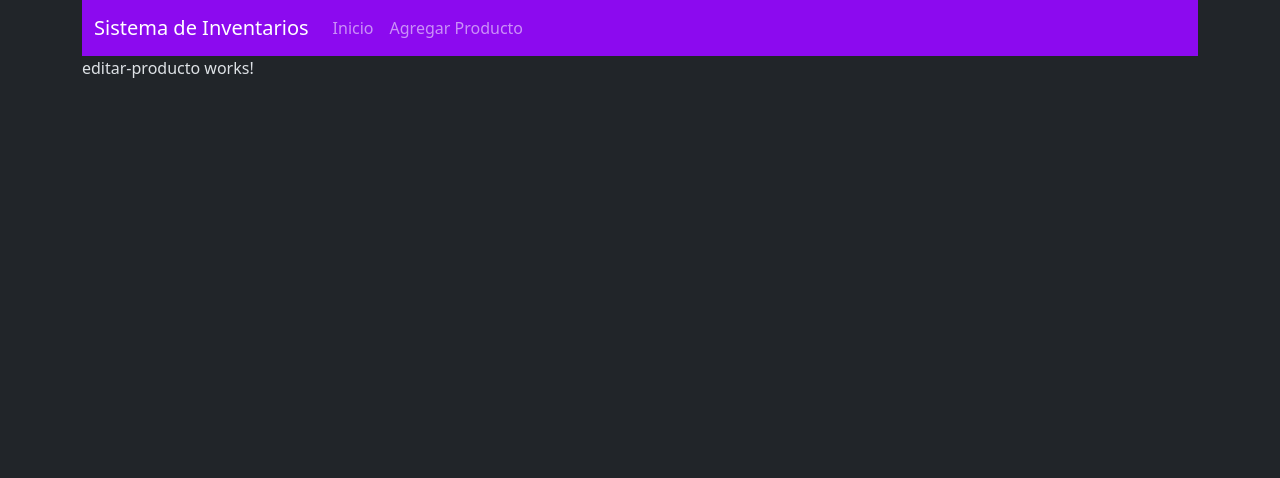
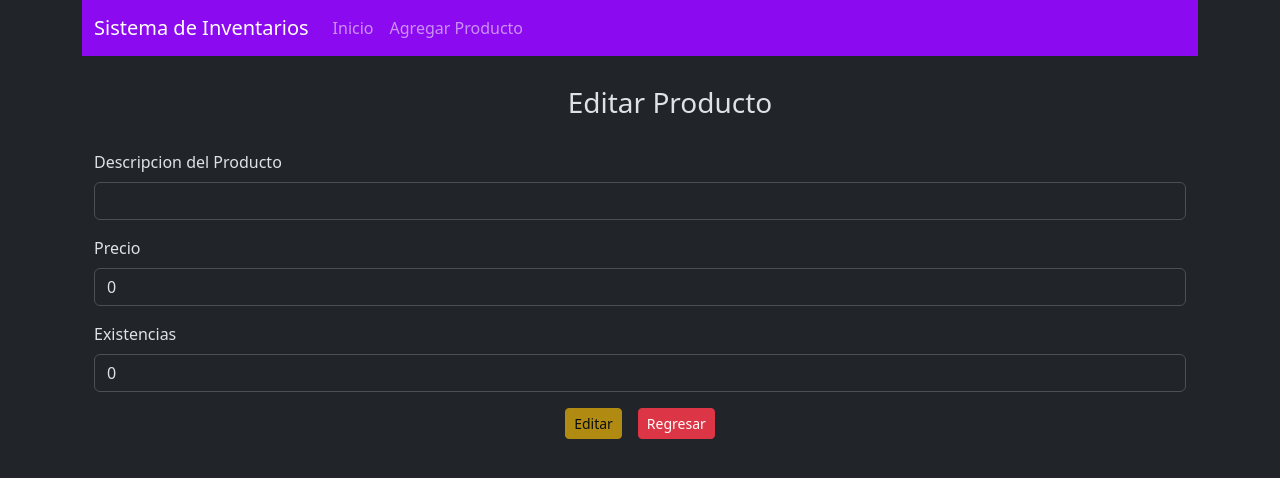
Before and after one commit to Kamigad/SistemaInvetarios, an Angular app in the folder frontend/: page /editar-producto/1 in a window 1280 px wide. Shown: the top 478 px of the page. Built offline with nearby package versions, Linux system fonts and the light colour scheme; no server answers.

Commit message:
creacion del formulario de editar-producto.html en Angular

```diff
--- a/frontend/src/app/editar-producto/editar-producto.html
+++ b/frontend/src/app/editar-producto/editar-producto.html
@@ -1 +1,37 @@
-<p>editar-producto works!</p>
+<div class="container">
+    <div class="container text-center" style="margin: 30px">
+        <h3>Editar Producto</h3>
+    </div>
+
+    <form [formGroup]="productoForm" (ngSubmit)="onSubmit()">
+        <div class="mb-3">
+            <input type="hidden" class="form-control" id="idProducto" formControlName="idProducto" readonly>
+
+            <label for="descripcion" class="form-label">Descripcion del Producto</label>
+            <input type="text" class="form-control" id="descripcion" formControlName="descripcion">
+            @if (productoForm.get('descripcion')?.invalid && productoForm.get('descripcion')?.touched) {
+                <small class="text-danger">La descripción es requerida</small>
+            }
+        </div>
+        <div class="mb-3">
+            <label for="precio" class="form-label">Precio</label>
+            <input type="number" step="any" class="form-control" id="precio" formControlName="precio">
+            @if (productoForm.get('precio')?.invalid && productoForm.get('precio')?.touched) {
+                <small class="text-danger">El precio es requerido y NO debe ser un número negativo</small>
+            }
+        </div>
+        <div class="mb-3">
+            <label for="existencias" class="form-label">Existencias</label>
+            <input type="number" class="form-control" id="existencias" formControlName="existencias">
+            @if (productoForm.get('existencias')?.invalid && productoForm.get('existencias')?.touched) {
+                <small class="text-danger">Las existencias son requeridas y NO deben ser un número negativo</small>
+            }
+        </div>
+        <div class="text-center">
+            <button type="submit" class="btn btn-warning btn-sm me-3" [disabled]="productoForm.invalid">Editar</button>
+            <a routerLink="/productos" class="btn btn-danger btn-sm">Regresar</a>
+        </div>
+
+    </form>
+
+</div>
--- a/frontend/src/app/editar-producto/editar-producto.ts
+++ b/frontend/src/app/editar-producto/editar-producto.ts
@@ -1,15 +1,23 @@
 import { Component, inject } from '@angular/core';
 import { Producto } from '../producto';
 import { ProductoService } from '../producto.service';
-import { ActivatedRoute } from '@angular/router';
+import { ActivatedRoute, RouterLink } from '@angular/router';
+import { FormControl, FormGroup, ReactiveFormsModule, Validators } from '@angular/forms';
 
 @Component({
   selector: 'app-editar-producto',
-  imports: [],
+  imports: [ReactiveFormsModule, RouterLink],
   templateUrl: './editar-producto.html',
   styleUrl: './editar-producto.css',
 })
 export class EditarProducto {
+
+  productoForm = new FormGroup({
+    idProducto: new FormControl(0),
+    descripcion: new FormControl('', [Validators.required]),
+    precio: new FormControl(0, [Validators.required, Validators.min(0)]),
+    existencias: new FormControl(0, [Validators.required, Validators.min(0)]),
+  });
 
   producto: Producto = {
     idProducto: 0,
@@ -26,9 +34,21 @@ export class EditarProducto {
     this.ruta.params.subscribe(params => {
       this.id = params['id'];
       this.productoServicio.obtenerProductoPorId(this.id).subscribe({
-        next: (datos) => this.producto = datos,
+        next: (datos) => {
+          this.producto = datos;
+          this.productoForm.patchValue({
+            idProducto: this.producto.idProducto,
+            descripcion: this.producto.descripcion,
+            precio: this.producto.precio,
+            existencias: this.producto.existencias,
+          });
+        },
         error: (errores) => console.error('Error al obtener el producto:', errores)
       });
     });
   }
+
+  onSubmit() {
+    //editar producto
+  }
 }
```
